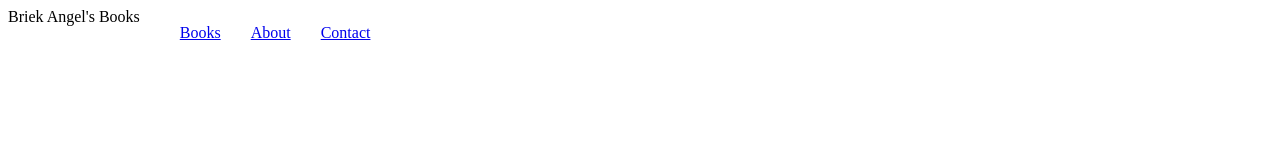
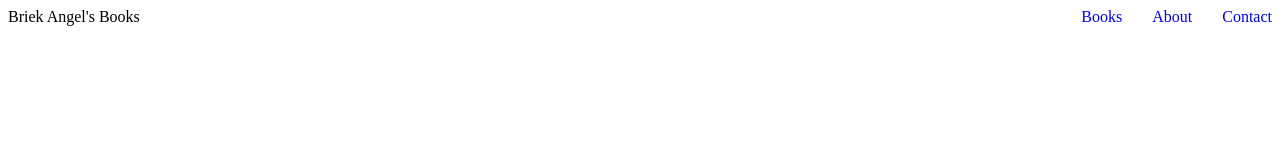
Before and after one commit to alvarosanabriar/landing_page, a plain HTML site: page index.html in a window 1280 px wide. Drawn offline with Linux system fonts and the light colour scheme.

Commit message:
Place logo and links for the header
I justified the header to the flex end and used margin-left auto for the links

```diff
--- a/index.html
+++ b/index.html
@@ -10,13 +10,14 @@
 
 <body>
     <header>
-        <div class="logo">Briek Angel's Books</div>
-        <ul class="links">
-            <li><a href="https://google.com">Books</a></li>
-            <li><a href="https://google.com">About</a></li>
-            <li><a href="https://google.com">Contact</a></li>
-        </ul>
-        </div>
+        <nav class="logo">Briek Angel's Books</nav>
+        <nav class="nav">
+            <ul>
+                <li><a href="https://google.com">Books</a></li>
+                <li><a href="https://google.com">About</a></li>
+                <li><a href="https://google.com">Contact</a></li>
+            </ul>
+        </nav>
     </header>
 
     <div class="intro"></div>
--- a/style.css
+++ b/style.css
@@ -1,13 +1,20 @@
-body {
+header {
     display: flex;
+    justify-content: flex-end;
 }
 
-header {
-    display: flex;
+.nav {
+    margin-left: auto;
 }
 
 ul {
     display: flex;
     gap: 30px;
     list-style-type: none;
+    margin: 0;
+    padding: 0;
 }
+
+a {
+    text-decoration: none;
+}
```
